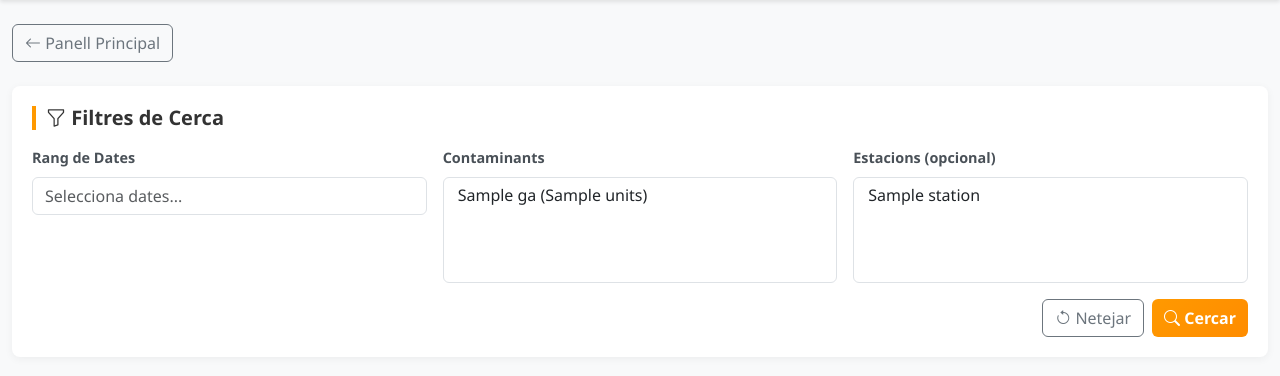
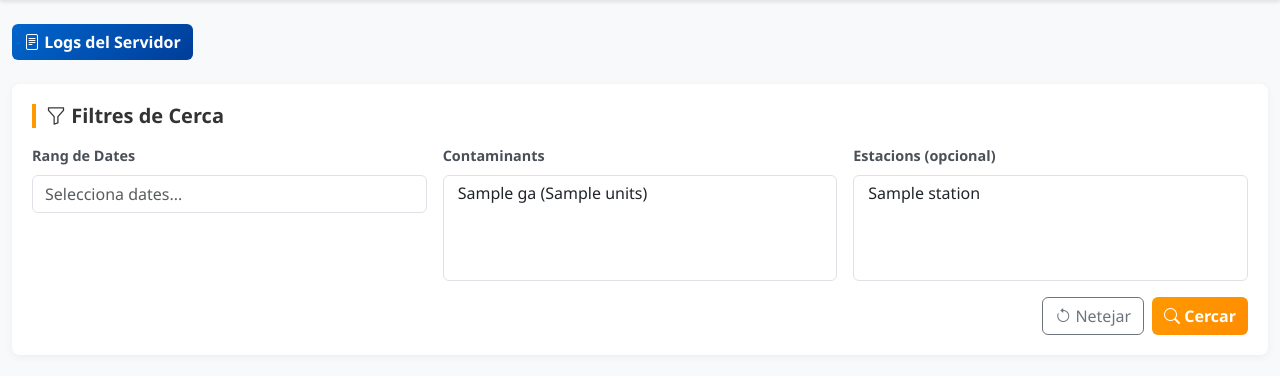
Before and after one commit to isaacte/UOC_BigData_PRAC, a Flask app: template templates/statistics.html in a window 1280 px wide. Shown: the part 62-438 px from the top of the page. Run offline with Flask 3, Linux system fonts and the light colour scheme; the template is opened without the code that fills it: most values are stand-ins (such as "Sample title", 1, 10 or a date in 2020); some libraries are stand-ins or nearby versions.

Commit message:
Modify layout

```diff
--- a/templates/statistics.html
+++ b/templates/statistics.html
@@ -104,6 +104,18 @@
             color: white;
         }
 
+        .btn-logs {
+            background: linear-gradient(135deg, #0066cc 0%, #003d99 100%);
+            border: none;
+            color: white;
+            font-weight: 600;
+        }
+
+        .btn-logs:hover {
+            background: linear-gradient(135deg, #003d99 0%, #002966 100%);
+            color: white;
+        }
+
         .section-title {
             color: #333;
             font-weight: 700;
@@ -182,6 +194,30 @@
             padding-left: 10px;
         }
 
+        .charts-grid {
+            display: grid;
+            grid-template-columns: 1fr 1fr;
+            gap: 20px;
+            margin-bottom: 20px;
+        }
+
+        .charts-grid .card-chart {
+            margin-bottom: 0;
+        }
+
+        .charts-full {
+            grid-column: 1 / -1;
+        }
+
+        @media (max-width: 1200px) {
+            .charts-grid {
+                grid-template-columns: 1fr;
+            }
+            .charts-full {
+                grid-column: 1;
+            }
+        }
+
         #map {
             height: 500px;
             border-radius: 8px;
@@ -240,8 +276,8 @@
 
     <!-- Contenidor principal -->
     <div class="container-fluid mt-4">
-        <a href="/" target="_blank" class="btn btn-outline-secondary mb-4">
-            <i class="bi bi-arrow-left"></i> Panell Principal
+        <a href="/logs" target="_blank" class="btn btn-logs mb-4">
+            <i class="bi bi-file-text"></i> Logs del Servidor
         </a>
 
         <!-- Filtres -->
@@ -403,7 +439,7 @@
             });
 
             const dataByUnit = d3.group(window.timeSeriesData, d => d.unit);
-            const margin = {top: 30, right: 120, bottom: 40, left: 60}, width = 1000 - margin.left - margin.right, height = 350 - margin.top - margin.bottom;
+            const margin = {top: 30, right: 120, bottom: 40, left: 60}, width = 450 - margin.left - margin.right, height = 350 - margin.top - margin.bottom;
 
             dataByUnit.forEach((unitData, unitName) => {
                 const chartDiv = d3.select("#charts-container").append("div").attr("class", "card-chart");
@@ -416,7 +452,7 @@
                     .append("g").attr("transform", `translate(${margin.left},${margin.top})`);
 
                 const x = d3.scaleTime().domain(d3.extent(unitData, d => d.date)).range([0, width]);
-                svg.append("g").attr("transform", `translate(0,${height})`).call(d3.axisBottom(x).ticks(8));
+                svg.append("g").attr("transform", `translate(0,${height})`).call(d3.axisBottom(x).ticks(6));
 
                 const y = d3.scaleLinear().domain([0, d3.max(unitData, d => d.concentration) * 1.1]).range([height, 0]);
                 svg.append("g").call(d3.axisLeft(y));
@@ -438,7 +474,7 @@
         function renderBarChart() {
             if (!window.barChartData || window.barChartData.length === 0) return;
 
-            const margin = {top: 30, right: 120, bottom: 40, left: 60}, width = 1000 - margin.left - margin.right, height = 350 - margin.top - margin.bottom;
+            const margin = {top: 30, right: 100, bottom: 40, left: 60}, width = 450 - margin.left - margin.right, height = 350 - margin.top - margin.bottom;
             const chartDiv = d3.select("#bar-chart-impact").append("div").attr("class", "card-chart");
             chartDiv.append("h6").text("Impacte de l'Entorn en la Contaminació");
 
@@ -473,7 +509,7 @@
 
             window.boxplotData.forEach(d => d.valor = +d.concentration);
             const dataByUnit = d3.group(window.boxplotData, d => d.unitat);
-            const margin = {top: 30, right: 30, bottom: 40, left: 60}, width = 1000 - margin.left - margin.right, height = 350 - margin.top - margin.bottom;
+            const margin = {top: 30, right: 30, bottom: 40, left: 60}, width = 450 - margin.left - margin.right, height = 350 - margin.top - margin.bottom;
 
             dataByUnit.forEach((unitData, unitName) => {
                 const chartDiv = d3.select("#boxplot-container").append("div").attr("class", "card-chart");
@@ -493,13 +529,13 @@
                     return { key, q1, median, q3, min, max };
                 });
 
-                const x = d3.scaleBand().domain(sumstat.map(d => d.key)).range([0, width]).paddingInner(1).paddingOuter(.5);
+                const x = d3.scaleBand().domain(sumstat.map(d => d.key)).range([0, width]).paddingInner(0.5).paddingOuter(.5);
                 svg.append("g").attr("transform", `translate(0,${height})`).call(d3.axisBottom(x));
 
                 const y = d3.scaleLinear().domain([0, d3.max(unitData, d => d.valor) * 1.1]).range([height, 0]);
                 svg.append("g").call(d3.axisLeft(y));
 
-                const boxWidth = 50;
+                const boxWidth = 40;
                 svg.selectAll(".boxes").data(sumstat).join("rect")
                     .attr("x", d => x(d.key) - boxWidth/2).attr("y", d => y(d.q3))
                     .attr("height", d => y(d.q1) - y(d.q3)).attr("width", boxWidth)
```
Also changed, not shown: templates/statistics_data_graphs.html (+8 -5 lines).
